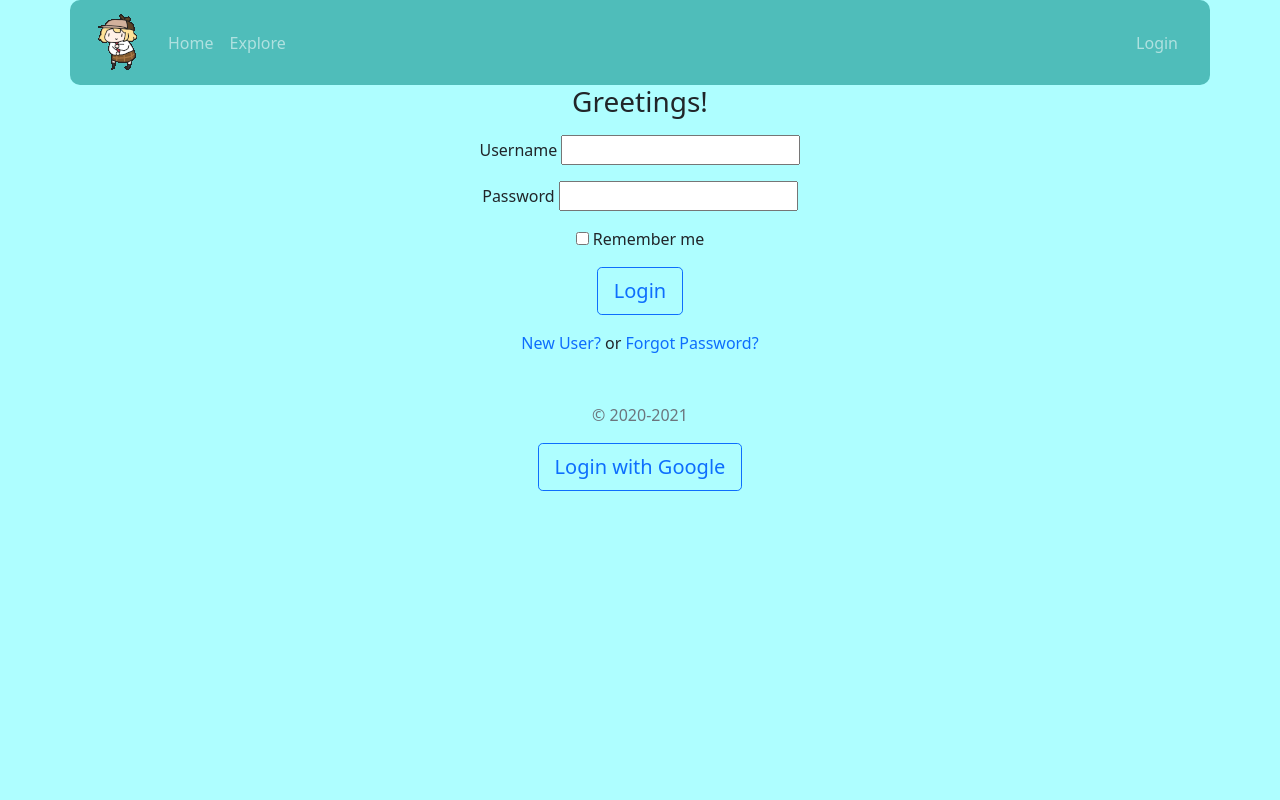
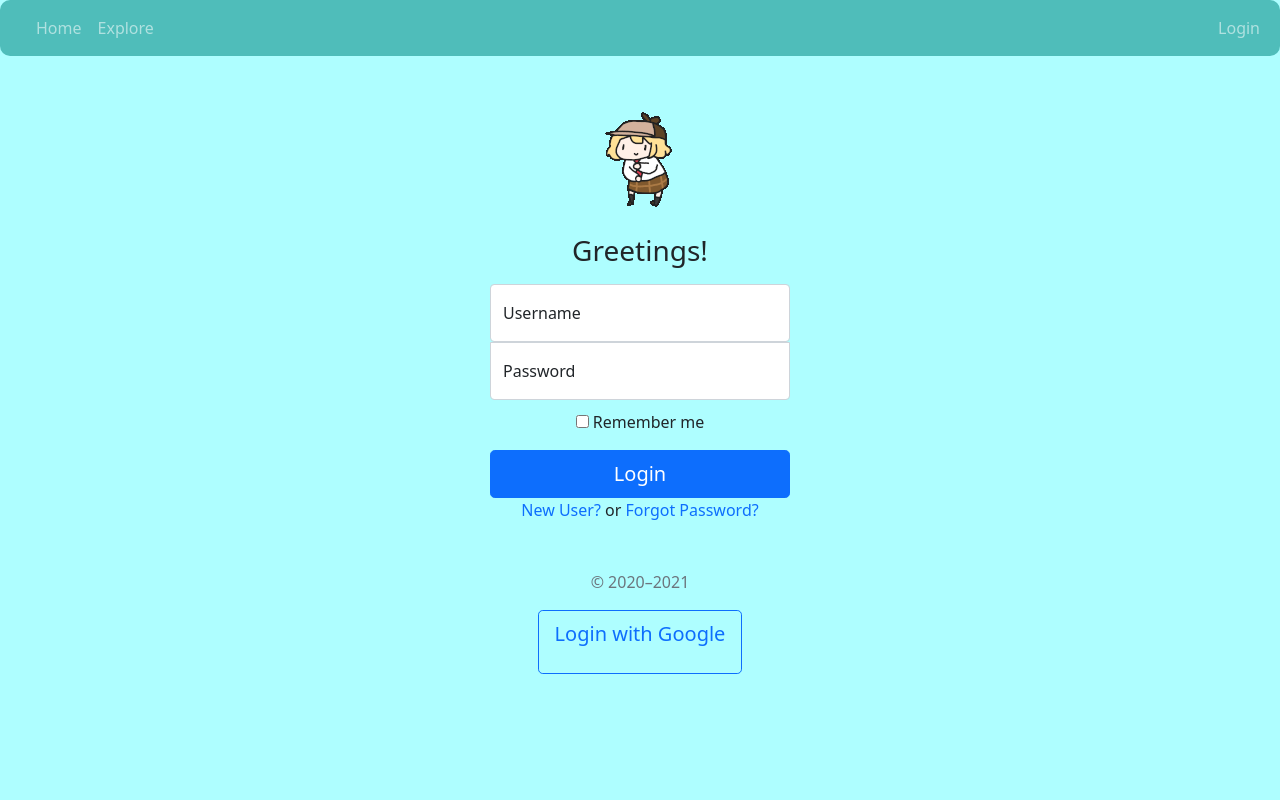
Before and after one commit to Touyu-Pan/flask-demo, a Flask app: page /login in a window 1280 px wide. Run offline with Flask 2, Linux system fonts and the light colour scheme.

Commit message:
edit style of login page

```diff
--- /dev/null
+++ b/twittor/static/styles/style.css
@@ -0,0 +1,54 @@
+html,
+body {
+  height: 100%;
+}
+
+body {
+  display: flex;
+  align-items: center;
+  padding-top: 40px;
+  padding-bottom: 40px;
+  background-color: #f5f5f5;
+}
+
+.form-signin {
+  width: 100%;
+  max-width: 330px;
+  padding: 15px;
+  margin: auto;
+}
+
+.form-signin .checkbox {
+  font-weight: 400;
+}
+
+.form-signin .form-floating:focus-within {
+  z-index: 2;
+}
+
+.form-signin input[type="email"] {
+  margin-bottom: -1px;
+  border-bottom-right-radius: 0;
+  border-bottom-left-radius: 0;
+}
+
+.form-signin input[type="password"] {
+  margin-bottom: 10px;
+  border-top-left-radius: 0;
+  border-top-right-radius: 0;
+}
+
+.Montserrat {
+    font-family: 'Montserrat', sans-serif;
+    text-decoration: None;
+  }
+a {
+  text-decoration: None;
+}
+.bgColor {
+  background-color: #AEFEFF;
+}
+.navbarSty{
+  background-color: #4FBDBA;
+  border-radius: 10px;
+}
--- a/twittor/templates/base.html
+++ b/twittor/templates/base.html
@@ -4,48 +4,37 @@
   <meta charset="UTF-8">
   <meta http-equiv="X-UA-Compatible" content="IE=edge">
   <!-- Bootstrap CDN -->
-  <link href="https://cdn.jsdelivr.net/npm/bootstrap@5.0.1/dist/css/bootstrap.min.css"
-    rel="stylesheet"
-    integrity="sha384-+0n0xVW2eSR5OomGNYDnhzAbDsOXxcvSN1TPprVMTNDbiYZCxYbOOl7+AMvyTG2x"
-    crossorigin="anonymous">
-  <script src="https://cdn.jsdelivr.net/npm/bootstrap@5.0.1/dist/js/bootstrap.bundle.min.js" integrity="sha384-gtEjrD/SeCtmISkJkNUaaKMoLD0//ElJ19smozuHV6z3Iehds+3Ulb9Bn9Plx0x4"
-    crossorigin="anonymous">
-  </script>
+  <!-- CSS only -->
+  <link href="https://cdn.jsdelivr.net/npm/bootstrap@5.1.3/dist/css/bootstrap.min.css"
+        rel="stylesheet"
+        integrity="sha384-1BmE4kWBq78iYhFldvKuhfTAU6auU8tT94WrHftjDbrCEXSU1oBoqyl2QvZ6jIW3"
+        crossorigin="anonymous">
+  <!-- JavaScript Bundle with Popper -->
+  <script src="https://cdn.jsdelivr.net/npm/bootstrap@5.1.3/dist/js/bootstrap.bundle.min.js"
+          integrity="sha384-ka7Sk0Gln4gmtz2MlQnikT1wXgYsOg+OMhuP+IlRH9sENBO0LRn5q+8nbTov4+1p"
+          crossorigin="anonymous"></script>
   <!-- font CDN -->
   <link href="https://fonts.googleapis.com/css2?family=Montserrat:wght@200&display=swap"
   rel="stylesheet">
-  <style>
-    .Montserrat {
-      font-family: 'Montserrat', sans-serif;
-      text-decoration: None;
-    }
-    a {
-      text-decoration: None;
-    }
-    .bgColor {
-      background-color: #AEFEFF;
-    }
-    .navbarSty{
-      background-color: #4FBDBA;
-      border-radius: 10px;
-    }
-  </style>
   <!-- jQurey CDN -->
   <script src="https://code.jquery.com/jquery-3.6.0.js"
-    integrity="sha256-H+K7U5CnXl1h5ywQfKtSj8PCmoN9aaq30gDh27Xc0jk="
-    crossorigin="anonymous"></script>
+          integrity="sha256-H+K7U5CnXl1h5ywQfKtSj8PCmoN9aaq30gDh27Xc0jk="
+          crossorigin="anonymous"></script>
   {% if title %}
   <title>{{ title }}</title>
   {% else %}
   <title>Welcome to Twittor</title>
   {% endif %}
+  <link href="{{ url_for('static', filename='styles/style.css') }}" rel="stylesheet">
 </head>
-<body class="bgColor">
-  <div class="container navbarSty">
-    <nav class="navbar navbar-expand-lg navbar-dark">
+<body class="bgColor text-center">
+  <div class="navbarSty">
+    <nav class="navbar navbar-expand-lg navbar-dark fixed-top navbarSty">
       <div class="container-fluid">
         <a class="navbar-brand" href="{{ url_for('index') }}">
+          {% if title != "Login" %}
           <img src="{{ url_for('static', filename='img/smolAmeJAM.gif') }}" alt="smolAmeJAM">
+          {% endif %}
         </a>
         <button class="navbar-toggler" type="button" data-bs-toggle="collapse" data-bs-target="#navbarSupportedContent" aria-controls="navbarSupportedContent" aria-expanded="false" aria-label="Toggle navigation">
           <span class="navbar-toggler-icon"></span>
--- a/twittor/templates/login.html
+++ b/twittor/templates/login.html
@@ -1,32 +1,36 @@
 {% extends "base.html" %}
 
 {% block content %}
-<div class='row'>
-    <div class="text-center col-lg-4"></div>
-    <div class="text-center col-lg-4">
-    <h1 class="h3 mb-3 fonr-weight-normal">Greetings!</h1>
+<main class="form-signin">
   <form action="" method="post">
     {{ form.hidden_tag() }}
-        <p>
-            {{ form.username.label }}
-            {{ form.username()  }}
-        </p>
-        <p>
-            {{ form.password.label }}
-            {{ form.password() }}
-        </p>
-        <p>
+    <img class="mb-4" src="{{ url_for('static', filename='img/smolAmeJAM3.gif') }}" alt="smolAmeJAM">
+    <h1 class="h3 mb-3 fw-normal">Greetings!</h1>
+
+    <div class="form-floating">
+      <!-- <input type="email" class="form-control" id="floatingInput" placeholder="name@example.com"> -->
+      {{ form.username(class="form-control", id="floatingInput", placeholder="username")  }}
+      <label for="floatingInput">Username</label>
+    </div>
+    <div class="form-floating">
+      <!-- <input type="password" class="form-control" id="floatingPassword" placeholder="Password"> -->
+      {{ form.password(class="form-control", id="floatingPassword", placeholder="Password") }}
+      <label for="floatingPassword">Password</label>
+    </div>
+
+    <div class="checkbox mb-3">
+      <!-- <label>
+        <input type="checkbox" value="remember-me"> Remember me
+      </label> -->
       {{ form.remember_me() }}
       {{ form.remember_me.label }}
-        </p>
-        <p>
-            <button class="btn btn-lg btn-outline-primary" type="submit">Login</button>
-        </p>
+    </div>
+    <button class="w-100 btn btn-lg btn-primary" type="submit">Login</button>
     <p>
         <a href="{{ url_for('register') }}">New User?</a> or
         <a href="{{ url_for('reset_password_request') }}">Forgot Password?</a>
     </p>
-        <p class="mt-5 mb-3 text-muted">&copy; 2020-2021</p>
+    <p class="mt-5 mb-3 text-muted">© 2020–2021</p>
   </form>
   <form action="" method="post">
     {{ google_login_form.hidden_tag() }}
@@ -34,6 +38,5 @@
         <button class="btn btn-lg btn-outline-primary" type="submit">Login with Google</div>
     </p>
   </form>
-    </div>
-</div>
+</main>
 {% endblock %}
```
Lines whose indentation alone changed are shown as unchanged.
